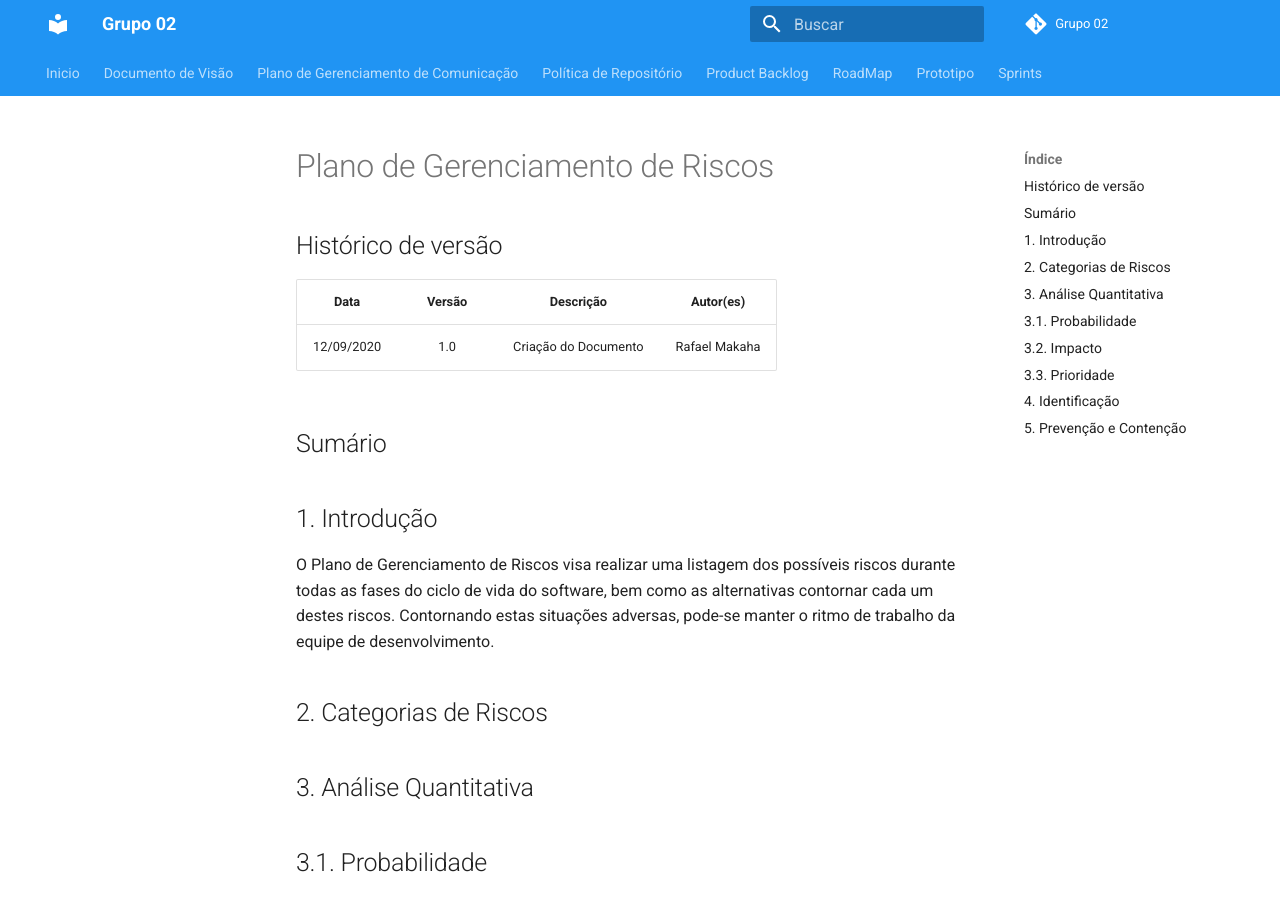
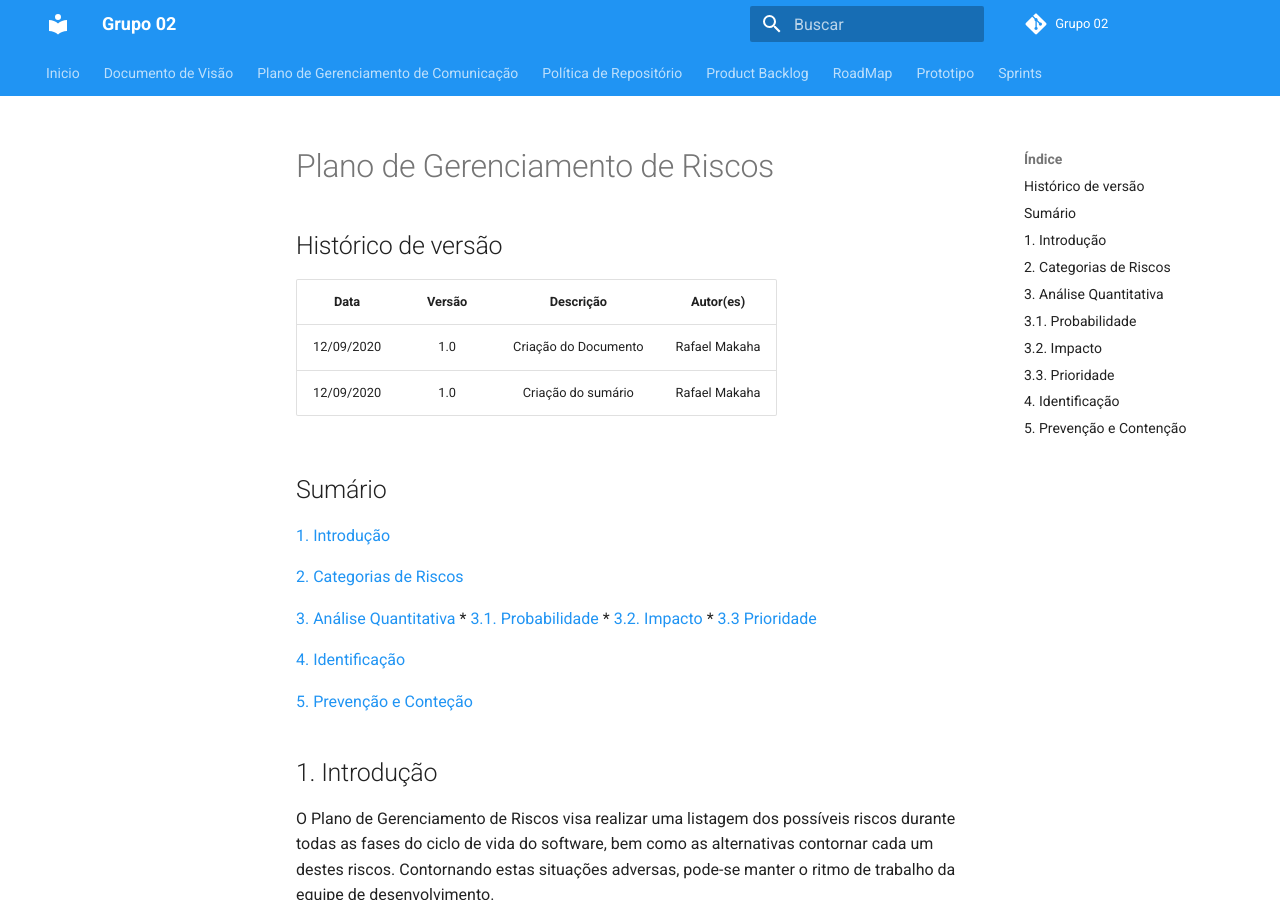
Before and after one commit to fga-eps-mds/2020.1-GaiaDex-wiki, an MkDocs documentation site: the page built from docs/risk_management/risk_management.md, in a window 1280 px wide and 900 px high. Built offline with MkDocs 1.6.1 and Material for MkDocs 9.7.7, drawn with Linux system fonts in a browser that asks for light colours; comment, search, counter and statistics services are not loaded; old or Windows-style settings are respelled for this version of MkDocs.

Commit message:
Add summary to risk management

```diff
--- a/docs/risk_management/risk_management.md
+++ b/docs/risk_management/risk_management.md
@@ -5,9 +5,22 @@
 |   Data    | Versão | Descrição            | Autor(es)  |
 |   :-:     |  :-:   |  :-:                 |  :-:       |
 | 12/09/2020|  1.0   | Criação do Documento | Rafael Makaha |
+| 12/09/2020|  1.0   | Criação do sumário | Rafael Makaha |
 
 ## Sumário
 
+[1. Introdução](#1-introdução)
+
+[2. Categorias de Riscos](#2-categorias-de-riscos)
+
+[3. Análise Quantitativa](#3-análise-quantitativa)
+* [3.1. Probabilidade](#31-probabilidade)
+* [3.2. Impacto](#32-impacto)
+* [3.3 Prioridade](#33-prioridade)
+
+[4. Identificação](#4-identificação)
+
+[5. Prevenção e Conteção](#5-prevenção-e-contenção)
 
 ## 1. Introdução
 
```
